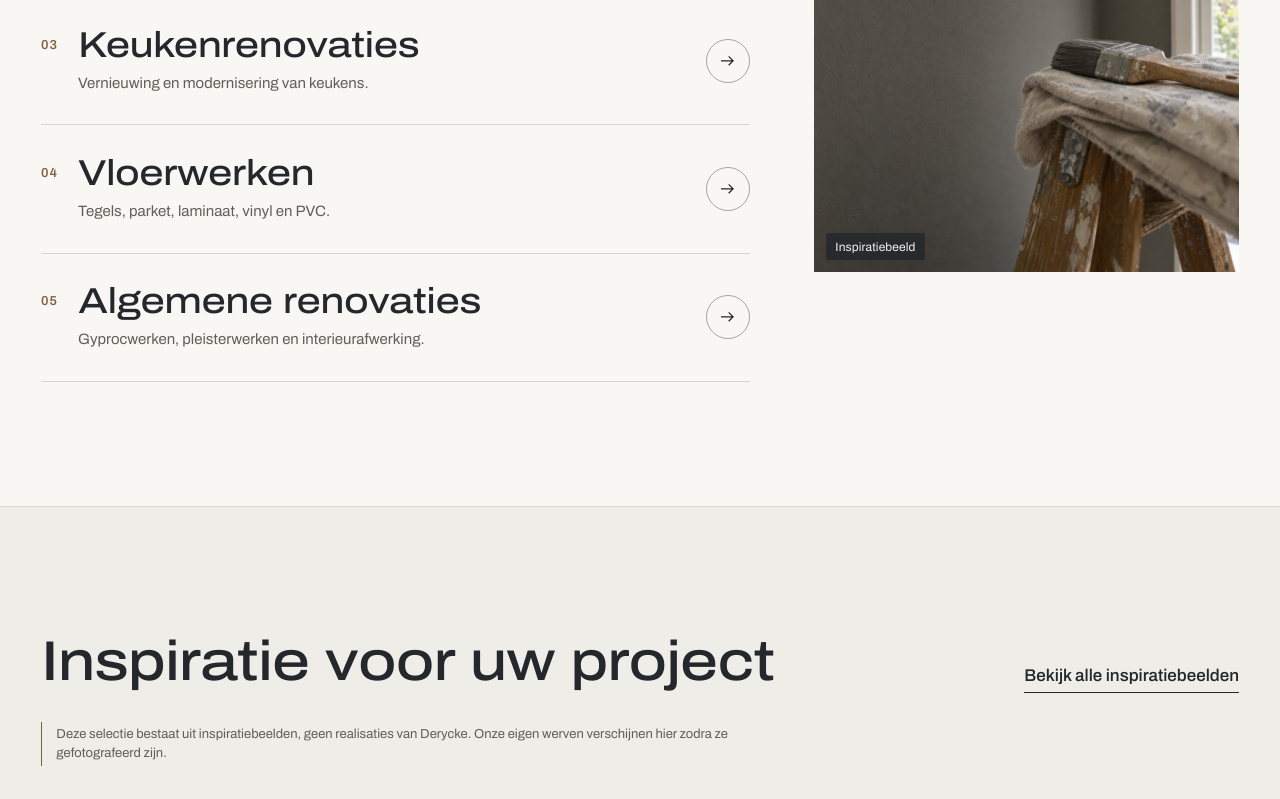
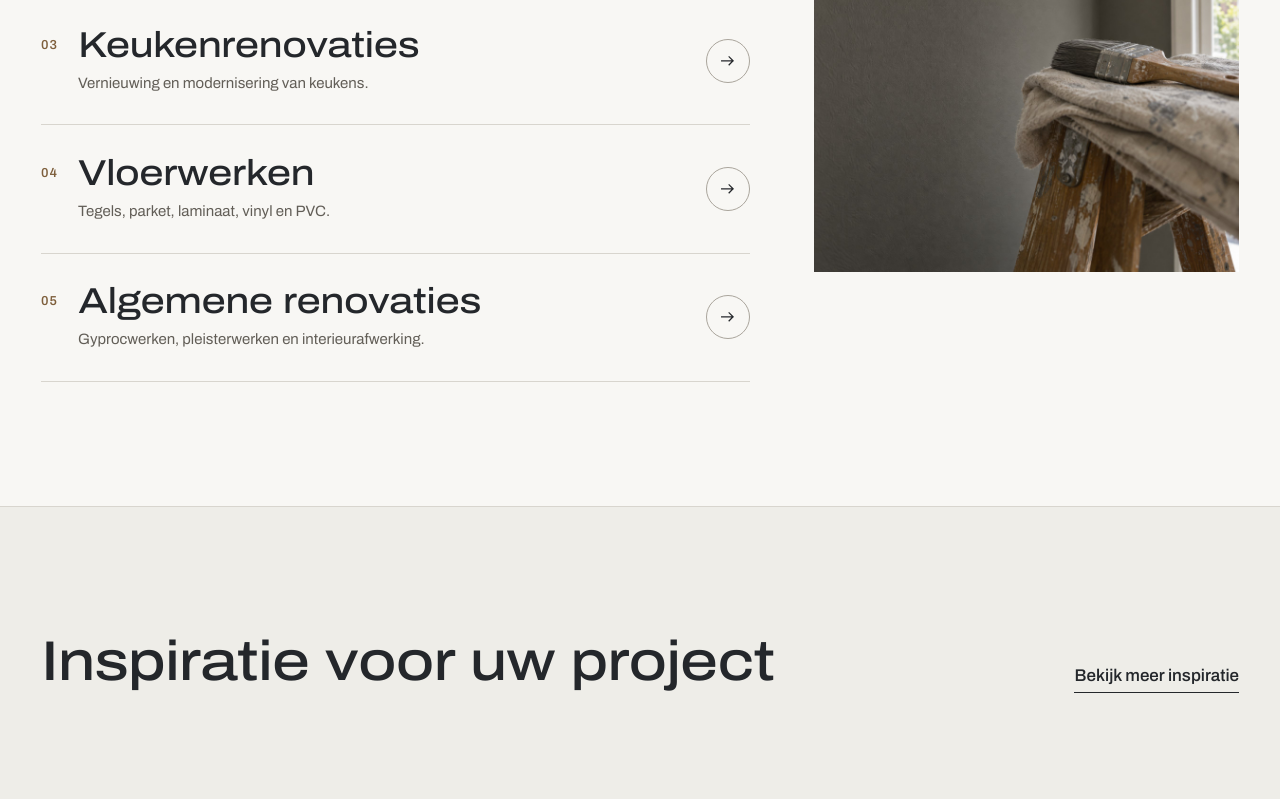
Before and after one commit to Baki116/derycke-renovatie, an Astro site: page / in a window 1280 px wide. Shown: the part 1885-2684 px from the top of the page. Built offline with nearby package versions, Linux system fonts and the light colour scheme; Astro itself is replaced by a stand-in of ours.

Commit message:
Labels Inspiratiebeeld verwijderd (op vraag van Mike)
Co-Authored-By: Claude Opus 5.5 <noreply@anthropic.com>
Claude-Session: https://claude.ai/code/session_01MezpXggJzeofh1gRPRqbUj

```diff
--- a/src/components/Foto.astro
+++ b/src/components/Foto.astro
@@ -55,7 +55,6 @@ if (!bruikbareBreedtes.includes(src.width) && bruikbareBreedtes.length < widths.
     decoding={eager ? 'sync' : 'async'}
     style={focus ? 'object-position: var(--focus)' : undefined}
   />
-  {metLabel && <span class="insp-label">Inspiratiebeeld</span>}
   <slot />
 </figure>
 
--- a/src/components/VoorNa.astro
+++ b/src/components/VoorNa.astro
@@ -42,7 +42,6 @@ const breedtes = (w: number) => [640, 960, 1400, 1800].filter((x) => x <= w);
     aria-valuetext="50% voor, 50% na"
     data-bereik
   />
-  {inspiratie && <span class="insp-label vn__insp">Inspiratiebeeld</span>}
   <figcaption id={`${id}-bijschrift`} class="sr-only">{titel}: voor en na de renovatie</figcaption>
 </figure>
 
--- a/src/content/realisaties/inspiratie-badkamer-natuurtinten/index.md
+++ b/src/content/realisaties/inspiratie-badkamer-natuurtinten/index.md
@@ -13,6 +13,6 @@ inspiratie: true
 datum: 2026-11-01
 ---
 
-Dit inspiratiebeeld toont de richting die veel klanten voor een badkamer zoeken: rustige materialen, weinig voegen en details die kloppen tot in de hoeken.
+Dit beeld toont de richting die veel klanten voor een badkamer zoeken: rustige materialen, weinig voegen en details die kloppen tot in de hoeken.
 
 Bij een dergelijke renovatie zijn de aandachtspunten het afschot van de douchevloer, de waterdichting achter het tegelwerk en een voegverdeling die doorloopt van wand naar vloer. De nis wordt mee ingetekend, zodat ze exact in het tegelpatroon valt.
--- a/src/content/realisaties/inspiratie-gevel-minerale-verf/index.md
+++ b/src/content/realisaties/inspiratie-gevel-minerale-verf/index.md
@@ -11,6 +11,6 @@ inspiratie: true
 datum: 2026-10-25
 ---
 
-Dit inspiratiebeeld toont een buitenschilderwerk waarbij gevel en schrijnwerk samen bekeken worden. Het contrast tussen een lichte gevel en donker schrijnwerk geeft een klassieke woning een eigentijdse uitstraling.
+Dit beeld toont een buitenschilderwerk waarbij gevel en schrijnwerk samen bekeken worden. Het contrast tussen een lichte gevel en donker schrijnwerk geeft een klassieke woning een eigentijdse uitstraling.
 
 Bij buitenschilderwerk kiezen we het product in functie van de ondergrond en houden we rekening met het weer bij de planning.
--- a/src/content/realisaties/inspiratie-inkomhal-trap-lakwerk/index.md
+++ b/src/content/realisaties/inspiratie-inkomhal-trap-lakwerk/index.md
@@ -15,6 +15,6 @@ inspiratie: true
 datum: 2026-10-28
 ---
 
-Dit inspiratiebeeld toont hoe lakwerk een bestaande inkomhal een nieuw karakter kan geven. Trap, deuren en plinten krijgen dezelfde tint, de wanden blijven licht.
+Dit beeld toont hoe lakwerk een bestaande inkomhal een nieuw karakter kan geven. Trap, deuren en plinten krijgen dezelfde tint, de wanden blijven licht.
 
 Lakwerk vraagt veel voorbereiding: ontvetten, schuren, herstellen en een geschikte grondlaag. Pas dan krijgt de laatste laag de gelijkmatige glans die u op het beeld ziet.
--- a/src/content/realisaties/inspiratie-leefkeuken-eik-natuursteen/index.md
+++ b/src/content/realisaties/inspiratie-leefkeuken-eik-natuursteen/index.md
@@ -13,6 +13,6 @@ inspiratie: true
 datum: 2026-10-30
 ---
 
-Dit inspiratiebeeld laat zien hoe keuken, wanden en vloer één geheel vormen. Wanneer de keuken samen met het pleister-, schilder- en vloerwerk gepland wordt, sluiten alle onderdelen beter op elkaar aan.
+Dit beeld laat zien hoe keuken, wanden en vloer één geheel vormen. Wanneer de keuken samen met het pleister-, schilder- en vloerwerk gepland wordt, sluiten alle onderdelen beter op elkaar aan.
 
 Belangrijk bij zo'n project: de volgorde van de werken, de aansluiting tussen werkblad en wand, en een vloer die doorloopt onder het eiland.
--- a/src/pages/index.astro
+++ b/src/pages/index.astro
@@ -128,16 +128,8 @@ const redenen = [
     <div class="wrap">
       <div class="realisaties__kop" data-reveal>
         <h2 id="real-titel">{alleenInspiratie ? 'Inspiratie voor uw project' : 'Recente realisaties'}</h2>
-        <a href="/realisaties/" class="tekstlink">{alleenInspiratie ? 'Bekijk alle inspiratiebeelden' : 'Bekijk alle realisaties'}</a>
+        <a href="/realisaties/" class="tekstlink">{alleenInspiratie ? 'Bekijk meer inspiratie' : 'Bekijk alle realisaties'}</a>
       </div>
-      {
-        alleenInspiratie && (
-          <p class="notitie realisaties__melding">
-            Deze selectie bestaat uit inspiratiebeelden, geen realisaties van Derycke. Onze eigen werven verschijnen hier
-            zodra ze gefotografeerd zijn.
-          </p>
-        )
-      }
       <div class="realisaties__grid" data-reveal-groep>
         {
           realisaties.map((r, i) => (
```
Also changed, not shown: src/pages/realisaties/[id].astro (+1 -9 lines), src/pages/realisaties/index.astro (+3 -7 lines).
